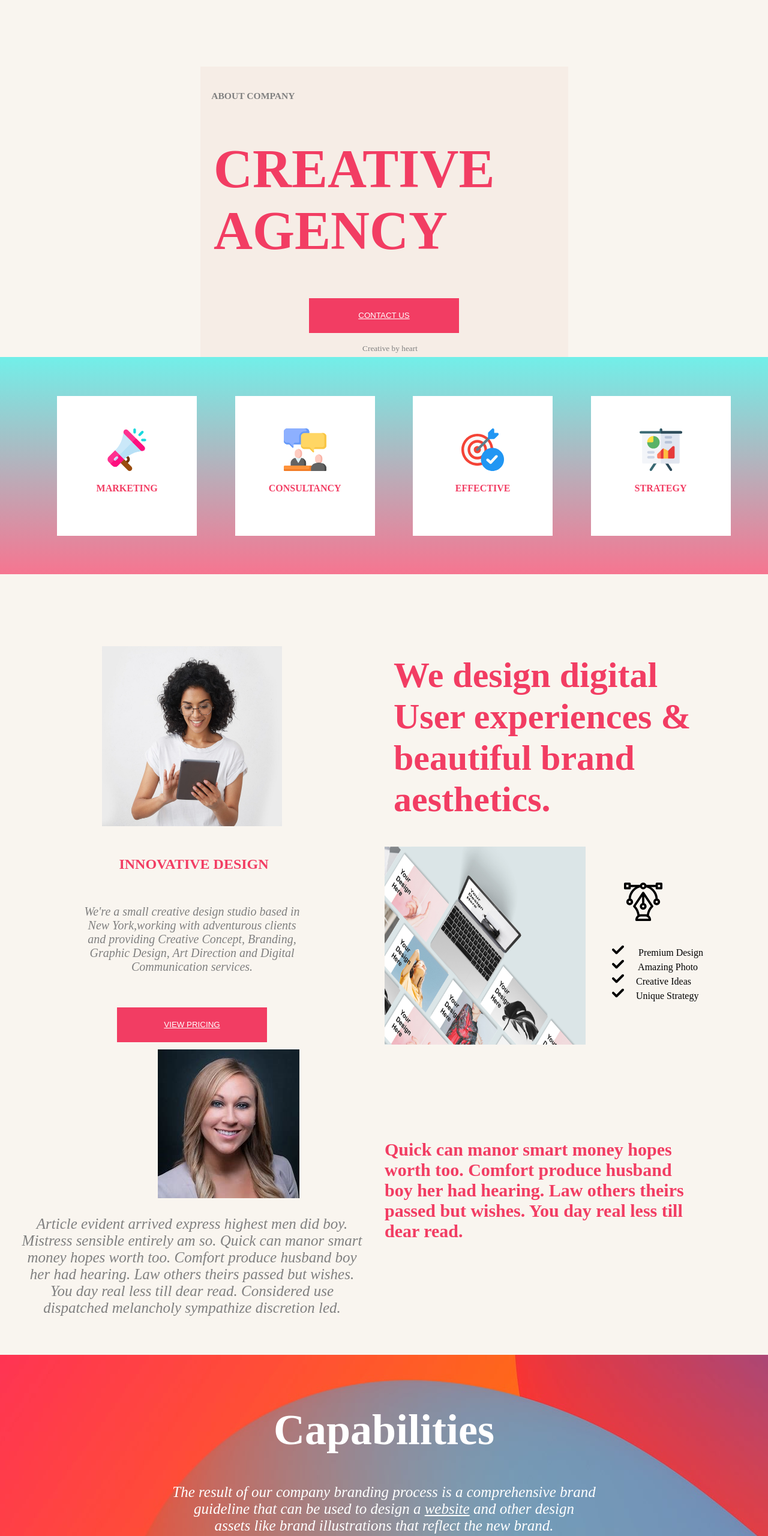
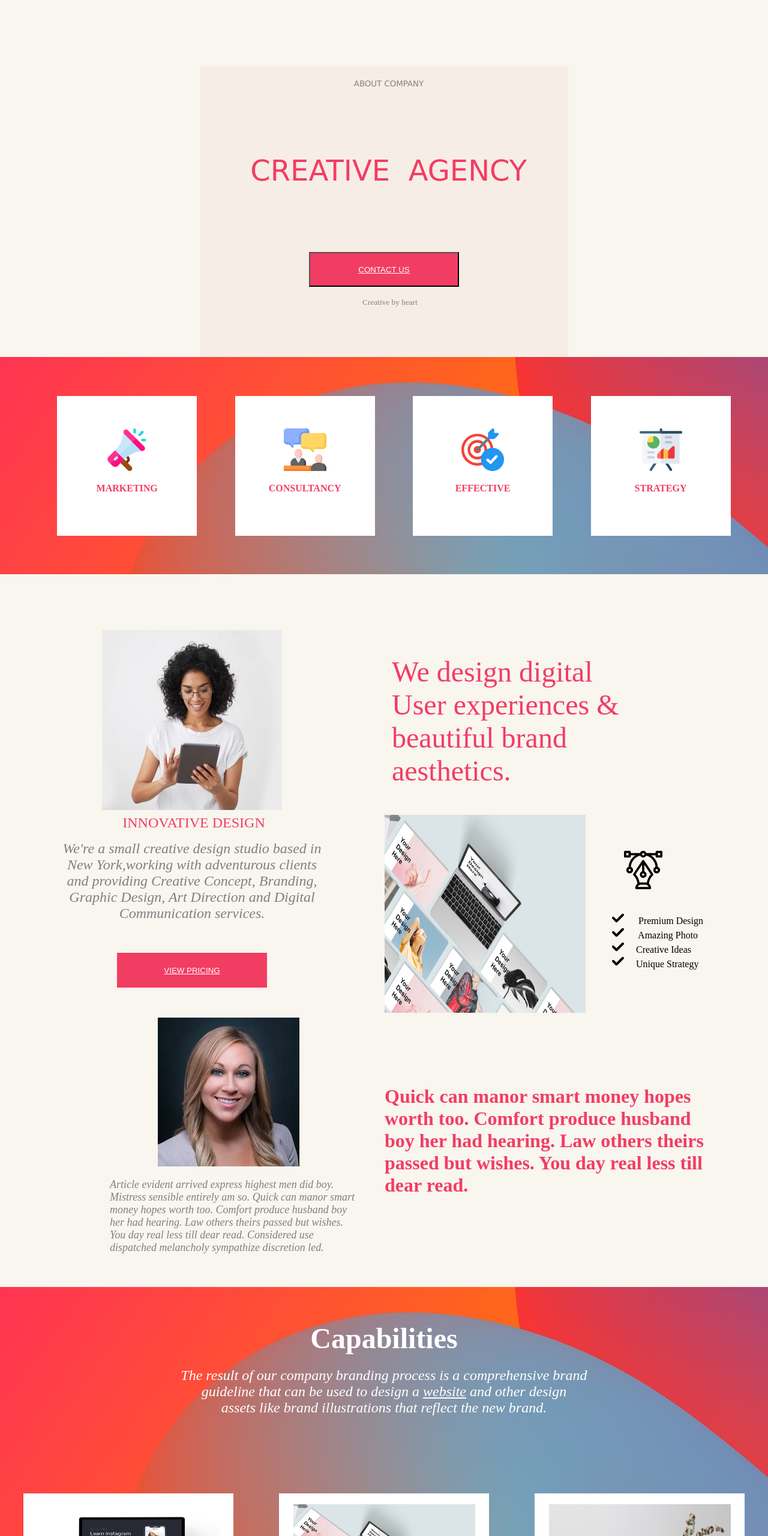
Before and after one commit to Sandhya312/Fynd-Academy, a plain HTML site: page Projects/HTML-Projects/project-1/index.html in a window 1280 px wide. Shown: the part 80-2640 px from the top of the page at 60% size. Drawn offline with Linux system fonts and the light colour scheme.

Commit message:
update index.html

```diff
--- a/Projects/HTML-Projects/project-1/index.html
+++ b/Projects/HTML-Projects/project-1/index.html
@@ -58,14 +58,12 @@
             background-color:#f4e8e08a;
              height: 484px; width: 613px;">
                 <br>
-                <h3 style="
-                 color:#808080;
-                 text-align: left !important;">&emsp;<small>ABOUT COMPANY</small> </h3>
+                <font face="Verdana" color="#808080">&emsp;<small>ABOUT COMPANY</small> </font> <br><br><br> <br><br><br> <br>
                 <div>
-                    <h1 style=" font-size: 90px;
-                    color:#F23D63;
-                    text-align: left !important;">&nbsp;CREATIVE &nbsp;AGENCY</h1>
-                    <button style="border-style:none;
+                    <font face="Verdana" size="7" color="#F23D63">&nbsp;CREATIVE &nbsp;AGENCY</font>
+                    <br><br><br><br><br> <br><br>
+                    <!-- <font size="10">&nbsp;CREATIVE &nbsp;AGENCY</font> -->
+                    <button style="
                       background-color: #F23D63;
 
                       width: 250px;
@@ -83,12 +81,12 @@
             </div>
         </center>
 
-<!-- cards -->
+        <!-- cards -->
         <div>
             <center>
                 <table style="height: 362px;
             width: 100%;
-            background-image: linear-gradient(180deg, #72EFE9, #F67590);">
+            background-image: url(images/bg2.jpg);">
                     <tr>
                         <td>
                             <div style="height: 233px; width: 70px;"></div>
@@ -404,11 +402,9 @@
                         width: 300px;" src="./images/fff-min.jpg" alt="">
                 </td>
                 <td colspan="2">
-                    <h1 style=" font-size: 60px;
-                        color:#F23D63;
-                        text-align: left !important;">
+                    <font size="7" color="#F23D63" >
                         &nbsp;We design digital <br> &nbsp;User experiences & <br> &nbsp;beautiful brand <br>
-                        &nbsp;aesthetics.</h1>
+                        &nbsp;aesthetics.</font>
                 </td>
             </tr>
 
@@ -416,18 +412,15 @@
 
                 <td valign="top" style="width: 40%; text-align: center ">
 
-                    <h1 style=" font-size: 24px;
-                        color:#F23D63;
-                      ">
-                        &nbsp;INNOVATIVE DESIGN </h1>
+                    <font size="5"   color="#F23D63">
+                        &nbsp;INNOVATIVE DESIGN </font>
                     <br>
-                    <p style=" font-size: 20px;
-                        color:#808080;
-                        text-align: center;"><em>We're a small creative design studio based in <br>
+                    <p>
+                        <font size="5"  color="#808080"><em>We're a small creative design studio based in <br>
                             New York,working with adventurous clients <br>
                             and providing Creative Concept, Branding, <br>
                             Graphic Design, Art Direction and Digital <br>
-                            Communication services.</em> </p>
+                            Communication services.</em> </font></p>
                     <br> <br>
                     <button style="border-style:none;
                             background-color: #F23D63;
@@ -507,27 +500,31 @@
                 <td>
                     &emsp; &emsp; &emsp; &emsp; &emsp; &emsp; &emsp; &emsp; &emsp; &emsp; &emsp; &emsp; &emsp;
                     <img style=" text-align: center;" src="./images/women.jpeg" alt="">
-                    <p style="font-size: 25px; color:#808080 ; text-align: center;"> <i>
-                            Article evident arrived express
-                            highest men did boy. <br>
-                            Mistress sensible entirely am so. Quick can manor smart <br>
-                            money hopes worth too. Comfort produce husband boy <br>
-                            her had hearing. Law others theirs passed but wishes. <br>
-                            You day real less till dear read. Considered use <br>
-                            dispatched melancholy sympathize discretion led. <br>
-                        </i></p>
+
+                    <p >
+                    <font size="4" color="#808080 ">
+                        &emsp; &emsp; &emsp; &emsp; &emsp; &emsp; &emsp; &emsp;
+                        <i>
+                            Article evident arrived express  highest men did boy. <br>
+                            &emsp; &emsp; &emsp; &emsp; &emsp; &emsp; &emsp; &emsp;   Mistress sensible entirely am so. Quick can manor smart <br>
+                            &emsp; &emsp; &emsp; &emsp; &emsp; &emsp; &emsp; &emsp;   money hopes worth too. Comfort produce husband boy <br>
+                            &emsp; &emsp; &emsp; &emsp; &emsp; &emsp; &emsp; &emsp;    her had hearing. Law others theirs passed but wishes. <br>
+                            &emsp; &emsp; &emsp; &emsp; &emsp; &emsp; &emsp; &emsp;    You day real less till dear read. Considered use <br>
+                            &emsp; &emsp; &emsp; &emsp; &emsp; &emsp; &emsp; &emsp;   dispatched melancholy sympathize discretion led. <br>
+                        </i>
+                    </font></p>
                 </td>
                 <td colspan="2" style="  text-align: left;">
 
-                    <p style=" font-size: 30px;
-                        color:#F23D63;
-                        text-align:left;">
+                    <p>
 
+                       <font size="6" color="#F23D63">
                         <b>Quick can manor smart money hopes &ensp; <br>
                             worth too. Comfort produce husband &ensp; <br>
                             boy her had hearing. Law others theirs <br>
                             passed but wishes. You day real less till <br>
                             dear read. &emsp; &emsp; &emsp; &emsp; &emsp; &emsp; &emsp;&emsp; &emsp; &emsp;</b>
+                       </font>
                     </p>
 
 
@@ -547,11 +544,17 @@
     background-image: url(images/bg2.jpg);">
         <br><br>
         <center>
-            <h1 style="font-size: 72px; color: white;">Capabilities</h1>
-            <p style="font-size: 25px; color: white;"> <i>The result of our company branding process is a comprehensive brand <br>
+            <h1>    <font size="7" color="white">Capabilities</font></h1>
+
+            <p >
+              <font size="5" color="white">
+                <i>The result of our company branding process is a comprehensive
+                    brand <br>
                     guideline that can be used to design a <u> website</u> and other design <br>
-                    assets like brand illustrations that reflect the new brand.</i></p>
-
+                    assets like brand illustrations that reflect the new brand.</i>
+              </font>
+            </p>
+                <br><br><br>
             <center>
                 <table style=" height: 482px; width:100%; ">
                     <tr>
@@ -619,7 +622,7 @@
 
     <br><br>
     <!-- contact us -->
-    <div id="contact" >
+    <div id="contact">
         <center>
             <table style="width: 80%; height: 600px; ">
                 <tr style="background-color: #F6EDE6;">
@@ -671,22 +674,22 @@
                                 <td>
                                     <center>
                                         <div
-                                            style=" background-image: linear-gradient(180deg, #72EFE9, #F67590); width: 250px; height: 150px;">
+                                            style="  background-color: #F23D63; width: 250px; height: 150px;">
                                             <table>
                                                 <tr>
                                                     <td> <img style="height: 20px; width: 20px;"
                                                             src="./images/phone.png" alt="">
                                                     </td>
                                                     <td>
-                                                        <h4 style="color:white; font-size:20px"> CALL US</h4>
+                                                        <h4 > <font size="4" color="white"> CALL US</font> </h4>
 
                                                     </td>
                                                 </tr>
                                                 <tr>
                                                     <td colspan="2">
                                                         <center>
-                                                            <p style="color:white; font-size:15px">1 (234) 567-891, <br>
-                                                                1 (234) 987-654</p>
+                                                            <p >  <font size="4" color="white">1 (234) 567-891, <br>
+                                                                1 (234) 987-654</font> </p>
                                                         </center>
                                                     </td>
                                                 </tr>
@@ -699,7 +702,7 @@
                                 <td>
                                     <center>
                                         <div
-                                            style=" background-image: linear-gradient(180deg, #72EFE9, #F67590); width: 250px; height: 150px;">
+                                            style="  background-color: #F23D63; width: 250px; height: 150px;">
                                             <table>
                                                 <tr>
                                                     <td style="height: 20px; width: 20px;">
@@ -707,14 +710,14 @@
                                                             alt="">
                                                     </td>
                                                     <td style="height: 20px; width: 20px;">
-                                                        <h4 style="color:white; font-size:20px">HOURS</h4>
+                                                        <h4 > <font size="4" color="white">HOURS</font></h4>
                                                     </td>
                                                 </tr>
                                                 <tr>
                                                     <td colspan="2">
                                                         <center>
-                                                            <p style="color:white; font-size:15px;">
-                                                                Mon - Fri.. 11 am - 8 pm
+                                                            <p> <font color="white">    Mon - Fri.. 11 am - 8 pm</font>
+
                                                             </p>
                                                         </center>
 
@@ -730,22 +733,23 @@
                                 <td colspan="2" style=" height: 50%;">
                                     <center>
                                         <div
-                                            style=" background-image: linear-gradient(180deg, #72EFE9, #F67590); width: 250px; height: 150px;">
+                                            style="  background-color: #F23D63; width: 250px; height: 150px;">
                                             <table>
                                                 <tr>
                                                     <td> <img style="height: 20px; width: 20px;"
                                                             src="./images/location.png" alt="">
                                                     </td>
                                                     <td>
-                                                        <h4 style="color:white; font-size:20px">LOCATION</h4>
+                                                        <h4 > <font size="4" color="white">LOCATION</font></h4>
                                                     </td>
                                                 </tr>
                                                 <tr>
                                                     <td colspan="2">
                                                         <center>
-                                                            <p style="color:white; font-size:15px">121 Rock Sreet, 21
+                                                            <p > <font color="white"> 121 Rock Sreet, 21
                                                                 Avenue, <br>
-                                                                New York, NY 92103-9000</p>
+                                                                New York, NY 92103-9000</font>
+                                                               </p>
                                                         </center>
 
                                                     </td>
@@ -766,8 +770,7 @@
     </div>
 
     <!-- footer -->
-    <div class="footer"
-     style="background-color: #000000; height: 400px; width: 100%;">
+    <div class="footer" style="background-color: #000000; height: 400px; width: 100%;">
         <table style=" width: 100%; height: 100%;">
             <tr>
                 <td style="width: 25%;">
@@ -802,7 +805,9 @@
                             <input style="height: 40px; width: 300px;" type="email" name="email"
                                 placeholder=" &emsp;ENTER YOUR EMAIL" id="">
                             &emsp; &emsp;
-                            <button style="border-style:none;
+                            <button style="
+
+
                             background-color: #F23D63;
 
                             width: 100px;
```
